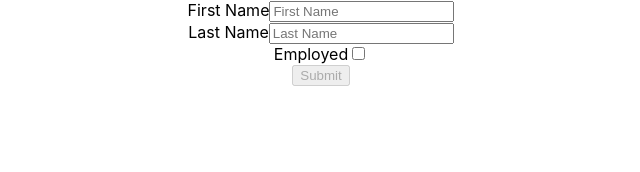
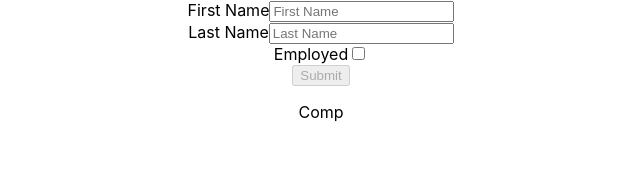
Before and after one commit to antoineGH/final_form, a React (Create React App) app: page / in a window 1280 px wide. Shown: the top 172 px of the page, without its empty margins (319-959 px from the left). Built offline with nearby package versions, Linux system fonts and the light colour scheme.

Commit message:
useForm to handle form in context

```diff
--- a/src/App.tsx
+++ b/src/App.tsx
@@ -1,12 +1,17 @@
 import React from 'react'
 import './App.css'
+import { Comp } from './components/Comp'
 import { MyForm } from './components/MyForm'
+import { Contexts } from './contexts/indexs'
 
 function App() {
 	return (
-		<div className='App'>
-			<MyForm />
-		</div>
+		<Contexts>
+			<div className='App'>
+				<MyForm />
+				<Comp />
+			</div>
+		</Contexts>
 	)
 }
 
--- /dev/null
+++ b/src/components/Comp.tsx
@@ -0,0 +1,12 @@
+import { useForm } from '../contexts/FormContext'
+import { useEffect } from 'react'
+
+export const Comp = () => {
+	const { form } = useForm()
+
+	useEffect(() => {
+		console.log(form)
+	}, [form])
+
+	return <p>Comp</p>
+}
--- a/src/components/MyForm.tsx
+++ b/src/components/MyForm.tsx
@@ -1,4 +1,5 @@
 import { Field, Form } from 'react-final-form'
+import { useForm } from '../contexts/FormContext'
 
 type Values = {
 	firstName: string
@@ -9,8 +10,10 @@ type Values = {
 const initialValues: Values = { firstName: '', lastName: '', employed: false }
 
 export const MyForm = () => {
+	const { setForm } = useForm()
 	const onSubmit = (values: Values): void => {
-		console.log(values)
+		// console.log(values)
+		setForm(values)
 	}
 
 	return (
--- /dev/null
+++ b/src/contexts/FormContext.tsx
@@ -0,0 +1,50 @@
+import { createContext, ReactNode, useContext, useReducer, useState } from 'react'
+
+type Values = {
+	firstName: string
+	lastName: string
+	employed: boolean
+}
+
+type Form = {
+	firstName: string
+	lastName: string
+	employed: boolean
+}
+
+type ContextState = {
+	form: Form | {}
+	setForm: (values: Values) => void
+}
+
+type InitialState = Omit<ContextState, 'setForm'>
+
+type FormContextProviderProps = {
+	children: ReactNode
+}
+
+const INITIAL_STATE: InitialState = {
+	form: {},
+}
+
+const CONTEXT_STATE: ContextState = {
+	...INITIAL_STATE,
+	setForm: () => {},
+}
+
+export const FormContext = createContext<ContextState>(CONTEXT_STATE)
+
+export const FormContextProvider = ({ children }: FormContextProviderProps) => {
+	const [contextState, dispatch] = useReducer(
+		(prevState: any, values: any) => ({ ...prevState, ...values }),
+		INITIAL_STATE
+	)
+
+	const setForm = (values: Values): void => {
+		dispatch({ form: values })
+	}
+
+	return <FormContext.Provider value={{ ...contextState, setForm }}>{children}</FormContext.Provider>
+}
+
+export const useForm = () => useContext(FormContext)
--- /dev/null
+++ b/src/contexts/indexs.tsx
@@ -0,0 +1,8 @@
+import React from 'react'
+import { FormContextProvider } from './FormContext'
+
+type Props = {
+	children: React.ReactNode
+}
+
+export const Contexts = ({ children }: Props) => <FormContextProvider>{children}</FormContextProvider>
```
